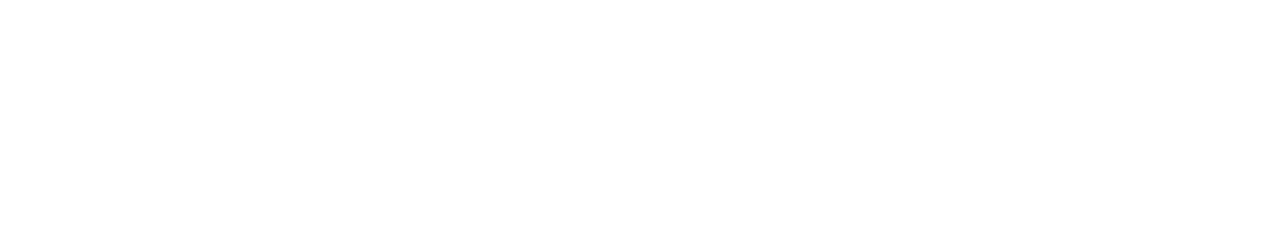
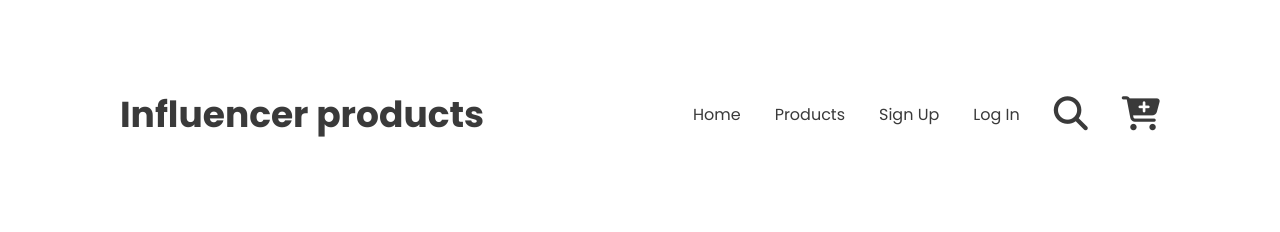
Before and after one commit to momynul-islam/influencer-gear, a plain HTML site: page index.html in a window 1280 px wide. Drawn offline with Linux system fonts and the light colour scheme.

Commit message:
header section implemented

```diff
--- a/index.html
+++ b/index.html
@@ -6,8 +6,30 @@
     <meta name="viewport" content="width=device-width, initial-scale=1.0" />
     <title>Influencer Gear</title>
     <!-- links -->
+    <script
+      src="https://kit.fontawesome.com/c54d54ac7a.js"
+      crossorigin="anonymous"
+    ></script>
     <link rel="stylesheet" href="styles.css" />
     <!-- links -->
   </head>
-  <body></body>
+  <body>
+    <!-- header start -->
+    <header class="header">
+      <div class="header-title">
+        <h2>Influencer products</h2>
+      </div>
+      <nav class="nav">
+        <ul class="links">
+          <li class="link"><a href="#">Home</a></li>
+          <li class="link"><a href="#">Products</a></li>
+          <li class="link"><a href="#">Sign Up</a></li>
+          <li class="link"><a href="#">Log In</a></li>
+          <li class="icon"><i class="fa-solid fa-magnifying-glass"></i></li>
+          <li class="icon"><i class="fa-sharp fa-solid fa-cart-plus"></i></li>
+        </ul>
+      </nav>
+    </header>
+    <!-- header end -->
+  </body>
 </html>
--- a/styles.css
+++ b/styles.css
@@ -18,6 +18,7 @@ html {
 
 body {
   font-family: "Poppins", sans-serif;
+  color: #aaaaaa;
 }
 
 /* **************
@@ -37,6 +38,50 @@ img {
   width: 100%;
 }
 
+ul {
+  list-style-type: none;
+}
+
 /* **************
     utils end
    ************** */
+
+/* **************
+    header start
+   ************** */
+
+.header {
+  display: flex;
+  align-items: center;
+  justify-content: space-between;
+  color: #3a3a3a;
+  padding: 8.7rem 12rem;
+}
+
+.header-title {
+  font-size: 2.4rem;
+  font-weight: 700;
+}
+
+.links {
+  display: flex;
+  align-items: center;
+}
+
+.link {
+  margin-left: 3.4rem;
+}
+
+.link a {
+  font-size: 1.6rem;
+  color: #3a3a3a;
+}
+
+.icon {
+  font-size: 3.4rem;
+  margin-left: 3.4rem;
+}
+
+/* **************
+    header end
+   ************** */
```
